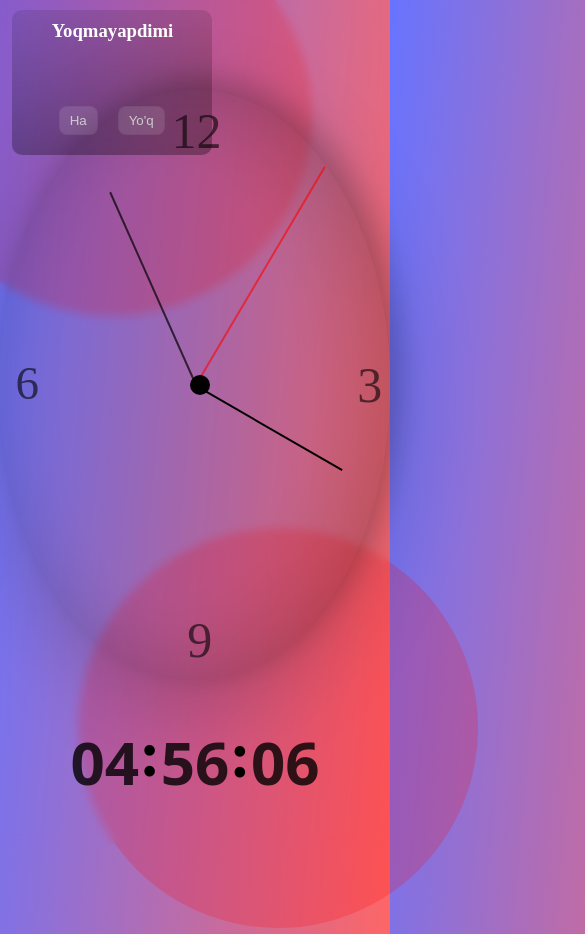
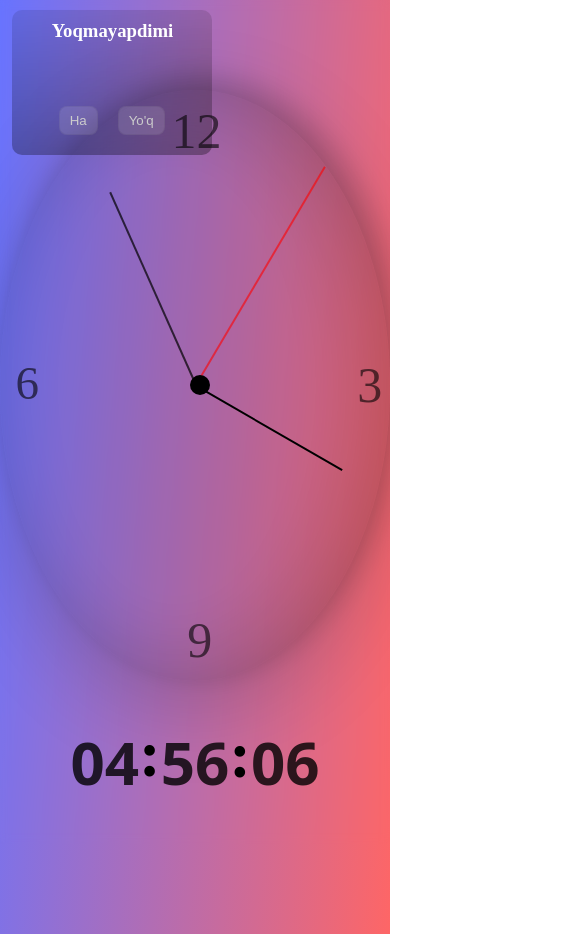
Before and after one commit to davronkhamdamov/clock, a plain HTML site: page index.html in a window 390 px wide. Shown: the top 934 px of the page, 585 px wide, since content can reach past the window. Drawn offline with Linux system fonts and the light colour scheme.

Commit message:
some responsive add

```diff
--- a/main.js
+++ b/main.js
@@ -31,7 +31,7 @@ function user() {
     modals.style.display = 'none'
     modal.style.display = 'none'
 }
-let audio = new Audio('clock.mp3')
+let audio = new Audio('aoudio.wav')
 document.addEventListener('DOMContentLoaded', () => {
     setInterval(() => {
         let date = new Date()
--- a/style.css
+++ b/style.css
@@ -250,10 +250,10 @@ button {
 }
 
 .socces {
-    width: 700px;
+    max-width: 100vh;
     height: 40px;
     margin: 0 auto;
-    font-size: 20px;
+    font-size: 3vh;
     text-align: center;
     z-index: 99;
 }
@@ -261,3 +261,11 @@ button {
 h3+h3 {
     margin-top: 10px;
 }
+
+@media (max-width:700px) {
+
+    .doira,
+    .doira2 {
+        display: none;
+    }
+}
```
Also changed, not shown: 1 other file.
